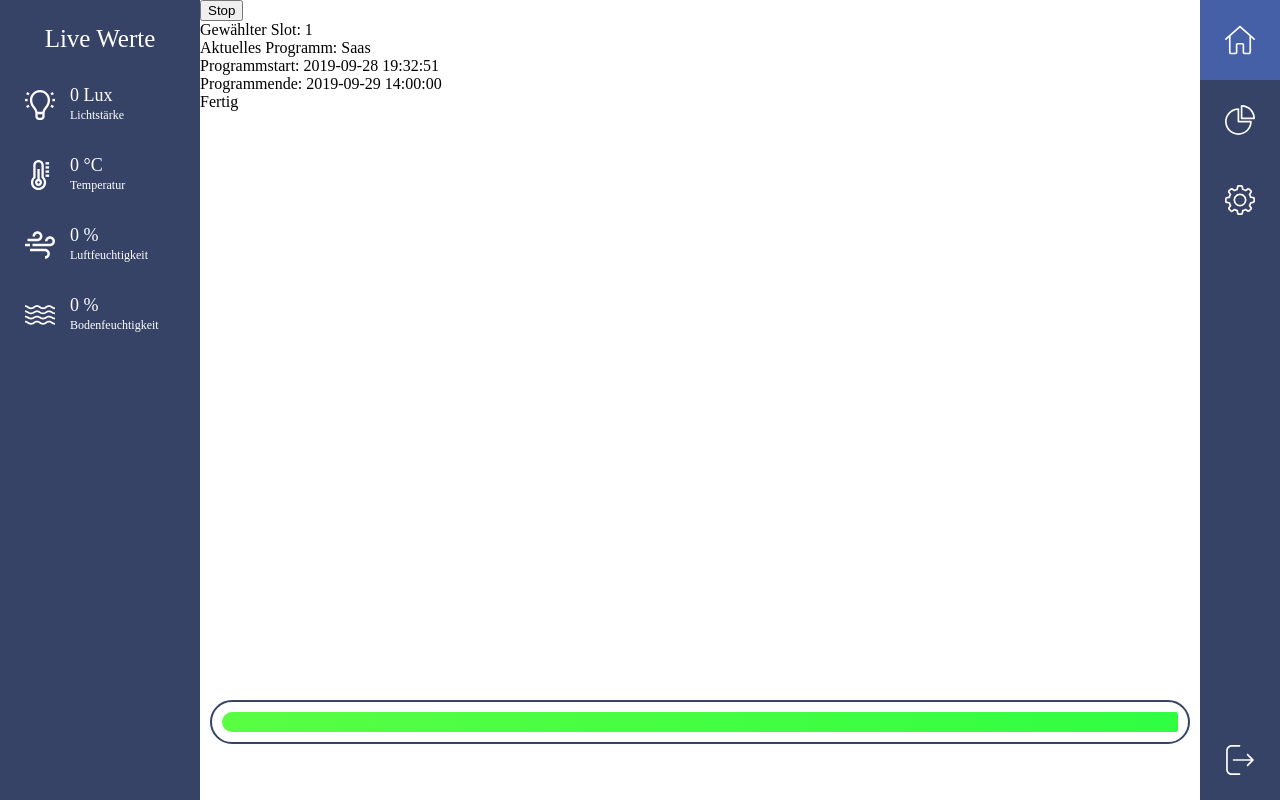
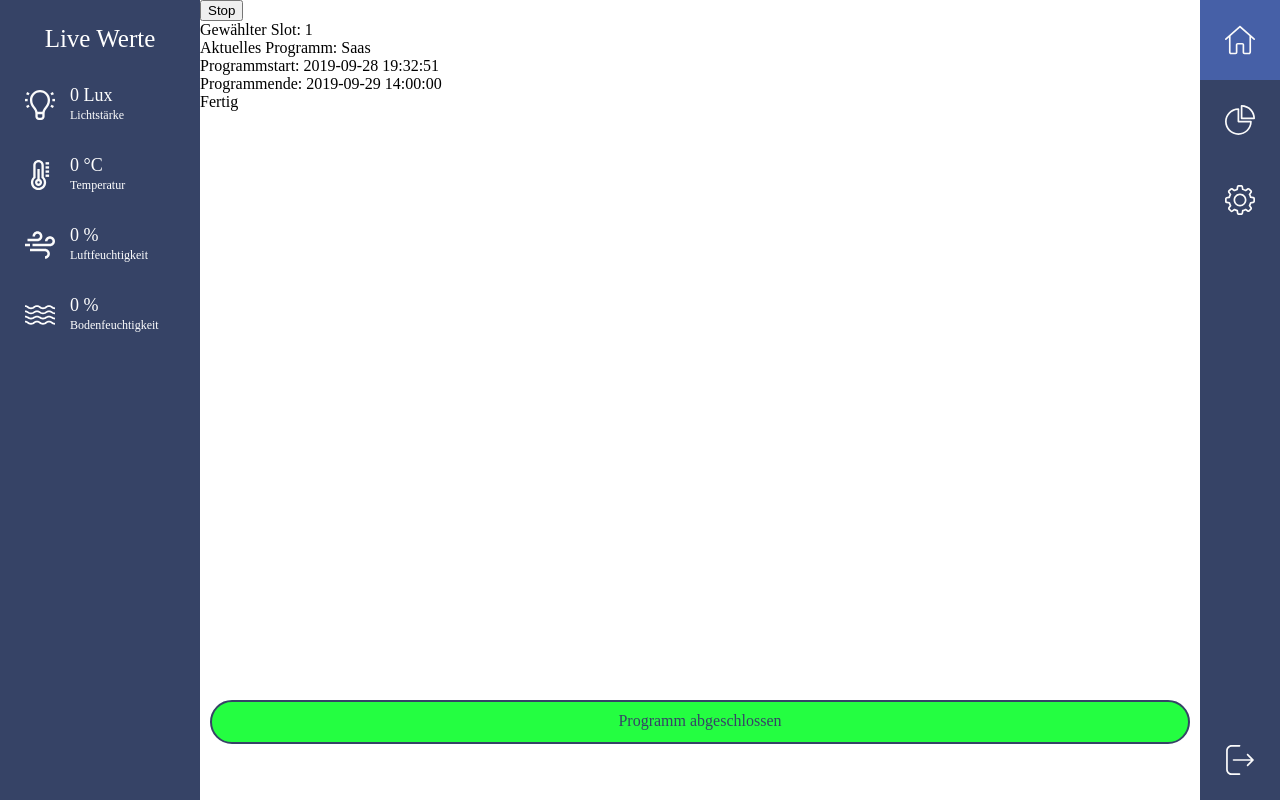
Before and after one commit to JohnTrunix/Gewaechshaus, a PHP site: page / in a window 1280 px wide. Run offline with PHP 8.4, Linux system fonts and the light colour scheme; data comes from the database, SQL or seed files in the repository; data that the repository does not hold is empty; some web fonts are replaced.

Commit message:
text am ende

```diff
--- a/gewaechshaus/client/css/style.css
+++ b/gewaechshaus/client/css/style.css
@@ -186,6 +186,7 @@ body {
 	border: 2px solid #364366;
 	border-radius: 25px;
 	padding: 10px;
+	transition: 1s;
 }
 
 .meter > span {
@@ -200,6 +201,7 @@ body {
 	background: linear-gradient(90deg, #ccfd47, #24fe41);
 	background-size: 400% 400%;
 	animation: gradientBG 5s ease infinite;
+	transition: 1s;
 }
 
 .fortschritt_rahmen {
@@ -208,6 +210,7 @@ body {
 	left: 0;
 	height: 150px;
 	width: 100%;
+	transition: 1s;
 }
 
 .fortschritt_balken {
@@ -233,3 +236,11 @@ body {
 		background-position: 0% 50%;
 	}
 }
+
+.text_fertig {
+	text-align: center;
+	position: relative;
+	display: none;
+	color: #364366;
+	font-family: Schrift_Bold;
+}
--- a/gewaechshaus/client/index.php
+++ b/gewaechshaus/client/index.php
@@ -102,8 +102,8 @@ require 'api/betriebsmodus/betriebsmodus_download.php';
 				<div class="countdown" id="countdown"></div>
 				<div class="fortschritt_rahmen">
 					<div class="fortschritt_balken">
-						<div class="meter">
-  							<span class="prozent_fortschritt" id="prozent_fortschritt"></span>
+						<div id="prozent_meter" class="meter">
+  							<span class="prozent_fortschritt" id="prozent_fortschritt"><a class="text_fertig" id="text_fertig">Programm abgeschlossen</a></span>
 						</div>
 					</div>
 				</div>
@@ -152,6 +152,11 @@ require 'api/betriebsmodus/betriebsmodus_download.php';
   				setInterval(function(){
 					var prozent_verbleibend = berechne_prozent_verbleibend(datetime, programm_ende)
 					document.getElementById("prozent_fortschritt").style.width = prozent_verbleibend;
+					if (prozent_verbleibend == '100%') {
+						document.getElementById("prozent_meter").style.backgroundColor = '#24fe41';
+						document.getElementById("prozent_fortschritt").style.background = 'transparent';
+						document.getElementById("text_fertig").style.display = 'block';
+					}
 					},
 				1000);
 			}
```
